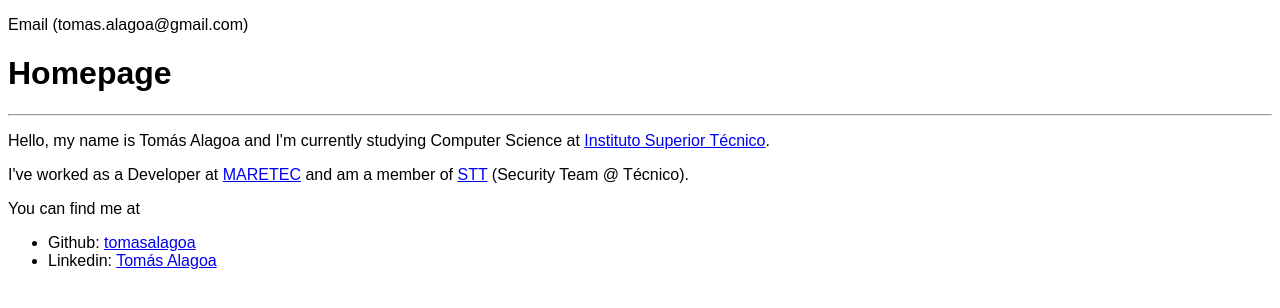
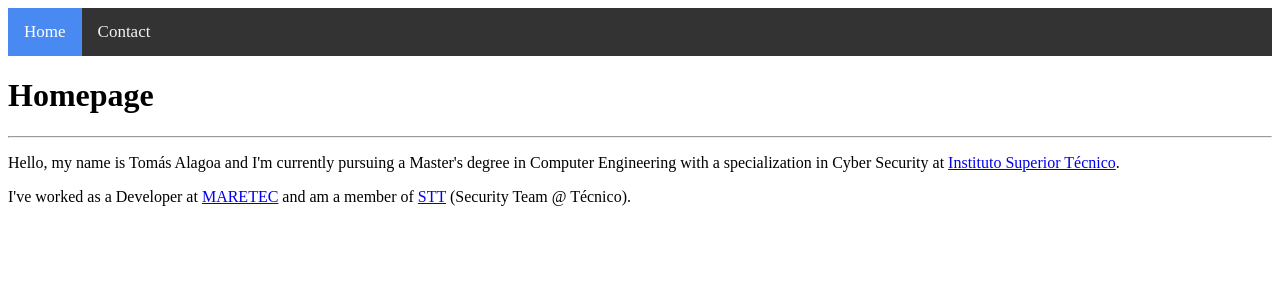
Before and after one commit to tomasalagoa/tomasalagoa.gihtub.io, a website: page index.html in a window 1280 px wide. Drawn offline with Linux system fonts and the light colour scheme.

Commit message:
Updated website

```diff
--- a/index.html
+++ b/index.html
@@ -3,15 +3,21 @@
 
 <head>
   <meta charset="UTF-8" />
-  <title>Homepage Tomás Alagoa</title>
+  <title>Homepage - Tomás Alagoa</title>
+  <link rel="stylesheet" href="src/styles.css">
 </head>
 
-<body style="font-family: Arial, Helvetica, sans-serif">
-  <p>Email (tomas.alagoa@gmail.com)</p>
+<body>
+  <div class="topnav">
+    <a class="active" href="index.html">Home</a>
+    <a href="contact.html">Contact</a>
+  </div>
+
   <h1>Homepage</h1>
   <hr />
   <p>
-    Hello, my name is Tomás Alagoa and I'm currently studying Computer Science
+    Hello, my name is Tomás Alagoa and I'm currently pursuing a Master's degree in Computer Engineering with a
+    specialization in Cyber Security
     at <a href="https://tecnico.ulisboa.pt/">Instituto Superior Técnico</a>.
   </p>
   <p>
@@ -19,14 +25,6 @@
     <a href="http://www.maretec.org/">MARETEC</a> and am a member of
     <a href="https://sectt.github.io/">STT</a> (Security Team @ Técnico).
   </p>
-  <p>You can find me at</p>
-  <ul style="list-style-type: disc">
-    <li>Github: <a href="https://github.com/tomasalagoa">tomasalagoa</a></li>
-    <li>
-      Linkedin:
-      <a href="https://linkedin.com/in/tomasalagoa/">Tomás Alagoa</a>
-    </li>
-  </ul>
 </body>
 <!-- Small comment for you :)-->
 
--- /dev/null
+++ b/src/styles.css
@@ -0,0 +1,26 @@
+.topnav {
+    background-color: #333;
+    overflow: hidden;
+}
+
+/* Style the links inside the navigation bar */
+.topnav a {
+  float: left;
+  color: #f2f2f2;
+  text-align: center;
+  padding: 14px 16px;
+  text-decoration: none;
+  font-size: 17px;
+}
+
+/* Change the color of links on hover */
+.topnav a:hover {
+  background-color: #76d2e5;
+  color: black;
+}
+
+/* Add a color to the active/current link */
+.topnav a.active {
+  background-color: #498af2;
+  color: white;
+}
```
Also changed, not shown: contact.html (added, +29 -0 lines), src/index.js (added).
